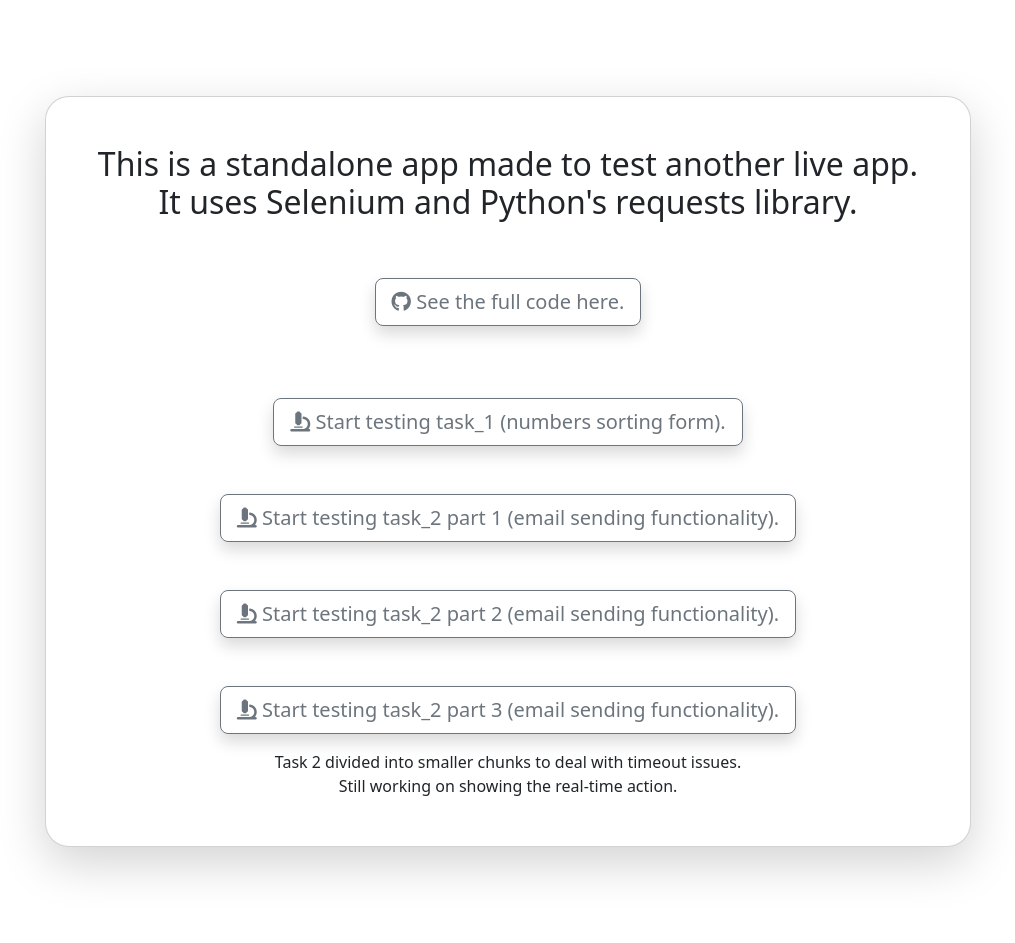
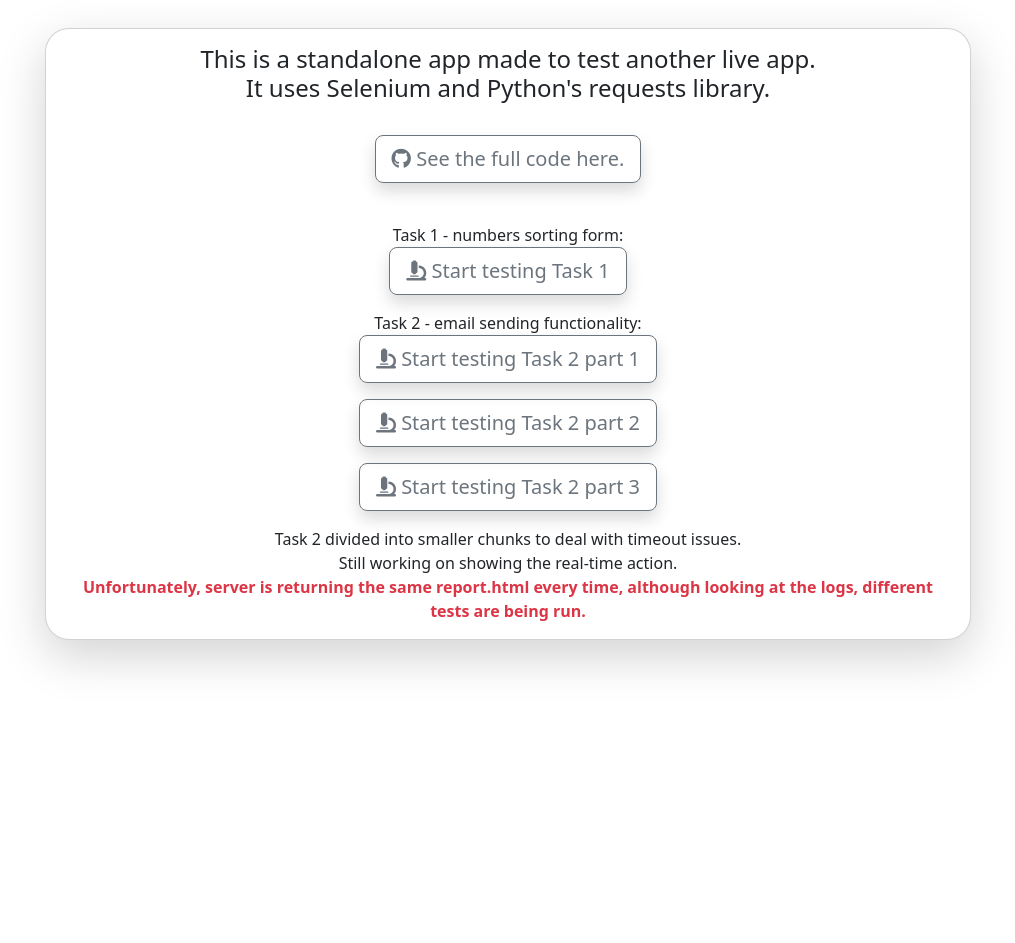
Before and after one commit to Marcin-Fraszczak/pytest-selenium-tests, a Django app: page / in a window 1280 px wide. Shown: the whole page, without its empty margins (132-1147 px from the left). After the commit the page ends 669 px from the top, so only its background shows below. Run offline with Django 4.2, Linux system fonts and the light colour scheme; some libraries are stand-ins or nearby versions.

Commit message:
layout changed, favicon added

```diff
--- a/templates/_base.html
+++ b/templates/_base.html
@@ -1,3 +1,4 @@
+{% load static %}
 <!doctype html>
 <html lang="en">
 <head>
@@ -5,6 +6,7 @@
     <meta name="viewport"
           content="width=device-width, user-scalable=no, initial-scale=1.0, maximum-scale=1.0, minimum-scale=1.0">
     <meta http-equiv="X-UA-Compatible" content="ie=edge">
+    <link rel="shortcut icon" type="image/png" href="{% static 'selenium.png' %}">
     <link href="https://cdn.jsdelivr.net/npm/bootstrap@5.3.0/dist/css/bootstrap.min.css" rel="stylesheet"
           integrity="sha384-9ndCyUaIbzAi2FUVXJi0CjmCapSmO7SnpJef0486qhLnuZ2cdeRhO02iuK6FUUVM" crossorigin="anonymous">
     <script src="https://cdn.jsdelivr.net/npm/bootstrap@5.3.0/dist/js/bootstrap.bundle.min.js"
@@ -16,12 +18,12 @@
 </head>
 <body>
 
-<section class="my-5">
-    <div class="container py-5 h-100">
+<section class="my-4">
+    <div class="container py-1 h-100">
         <div class="row d-flex justify-content-center align-items-center h-100">
             <div class="col-12 col-xl-10">
                 <div class="card shadow-lg" style="border-radius: 1.5rem">
-                    <div class="card-body p-5 text-center">
+                    <div class="card-body p-3 text-center">
                         {% block content %}{% endblock content %}
                     </div>
                 </div>
--- a/templates/reports/home.html
+++ b/templates/reports/home.html
@@ -3,38 +3,49 @@
 {% block title %}Home{% endblock title %}
 
 {% block content %}
-<h2>
+<h4>
     This is a standalone app made to test another live app. <br> It uses Selenium and Python's requests library.
-</h2>
+</h4>
 <a href="https://github.com/Marcin-Fraszczak/pytest-selenium-tests/tree/django_app"
-   class="btn btn-outline-secondary btn-lg mt-5 shadow">
+   class="btn btn-outline-secondary btn-lg m-4 shadow">
     <i class="fa-brands fa-github"></i>
     See the full code here.
 </a>
-<br>
-<br>
+
+<div class="mt-3">Task 1 - numbers sorting form:</div>
 <a href="{% url 'reports:report' %}?task1=True"
-   class="btn btn-outline-secondary btn-lg mt-5 shadow">
+   class="btn btn-outline-secondary btn-lg shadow">
     <i class="fa-solid fa-microscope"></i>
-    Start testing task_1 (numbers sorting form).
-</a><br>
+    Start testing Task 1
+</a>
+
+<div class="mt-3">Task 2 - email sending functionality:</div>
+<div>
     <a href="{% url 'reports:report' %}?task21=True"
-   class="btn btn-outline-secondary btn-lg mt-5 shadow">
+       class="btn btn-outline-secondary btn-lg shadow">
         <i class="fa-solid fa-microscope"></i>
-    Start testing task_2 part 1 (email sending functionality).
+        Start testing Task 2 part 1
     </a>
+</div>
+<div>
     <a href="{% url 'reports:report' %}?task22=True"
-   class="btn btn-outline-secondary btn-lg mt-5 shadow">
+       class="btn btn-outline-secondary btn-lg mt-3 shadow">
         <i class="fa-solid fa-microscope"></i>
-    Start testing task_2 part 2 (email sending functionality).
+        Start testing Task 2 part 2
     </a>
+</div>
+<div>
     <a href="{% url 'reports:report' %}?task23=True"
-   class="btn btn-outline-secondary btn-lg mt-5 shadow">
+       class="btn btn-outline-secondary btn-lg mt-3 shadow">
         <i class="fa-solid fa-microscope"></i>
-    Start testing task_2 part 3 (email sending functionality).
+        Start testing Task 2 part 3
     </a>
+</div>
 <div class="mt-3">
     <span>Task 2 divided into smaller chunks to deal with timeout issues.</span><br>
-    <span>Still working on showing the real-time action.</span>
+    <span>Still working on showing the real-time action.</span><br>
+    <strong class="text-danger">Unfortunately, server is returning the same
+        report.html every time, although looking at
+        the logs, different tests are being run.</strong>
 </div>
 {% endblock content %}
```
Also changed, not shown: templates/tests/test_results.html (+2 -0 lines), static/selenium.png (added), static/stat.txt (deleted), 1 other file. Lines whose indentation alone changed are shown as unchanged.
